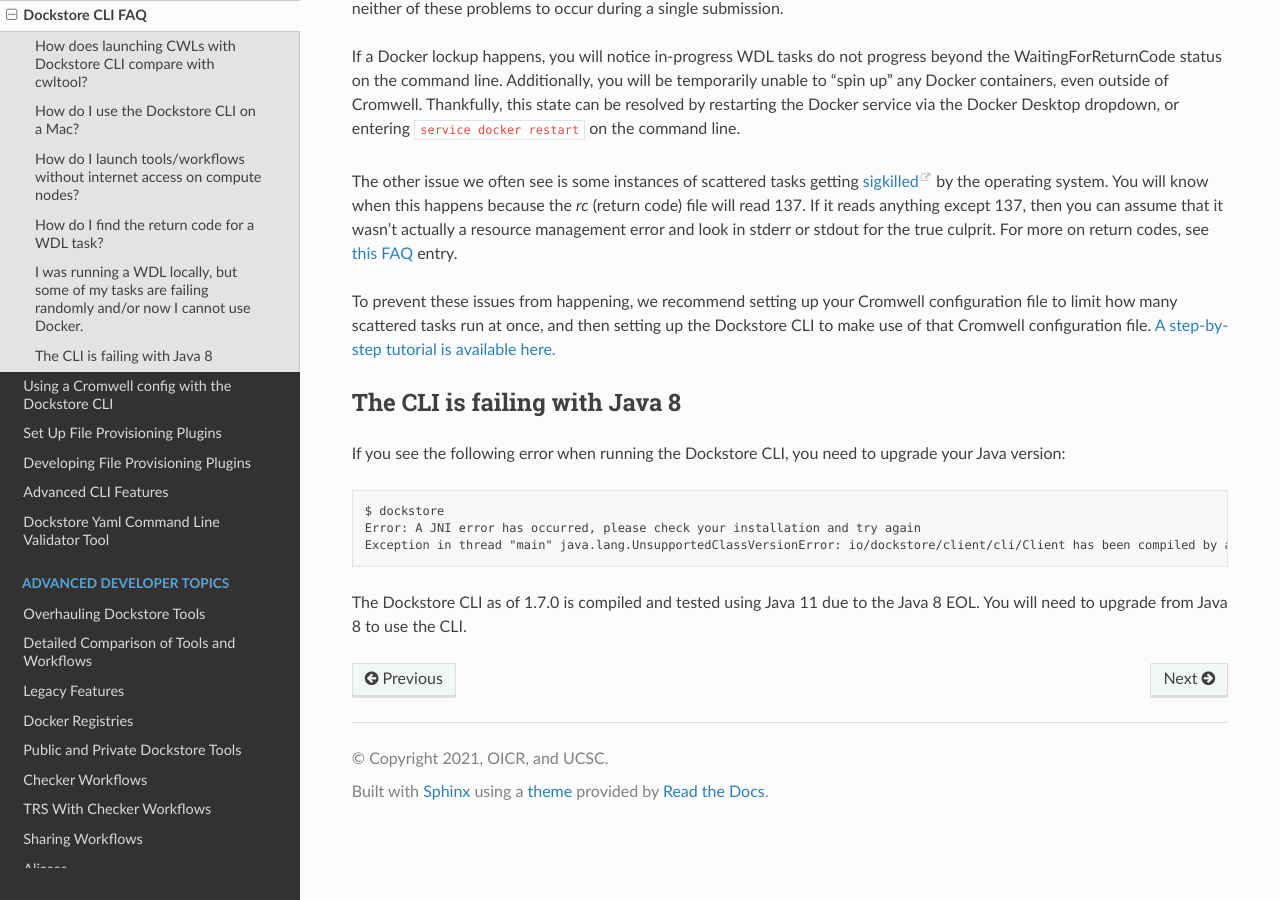
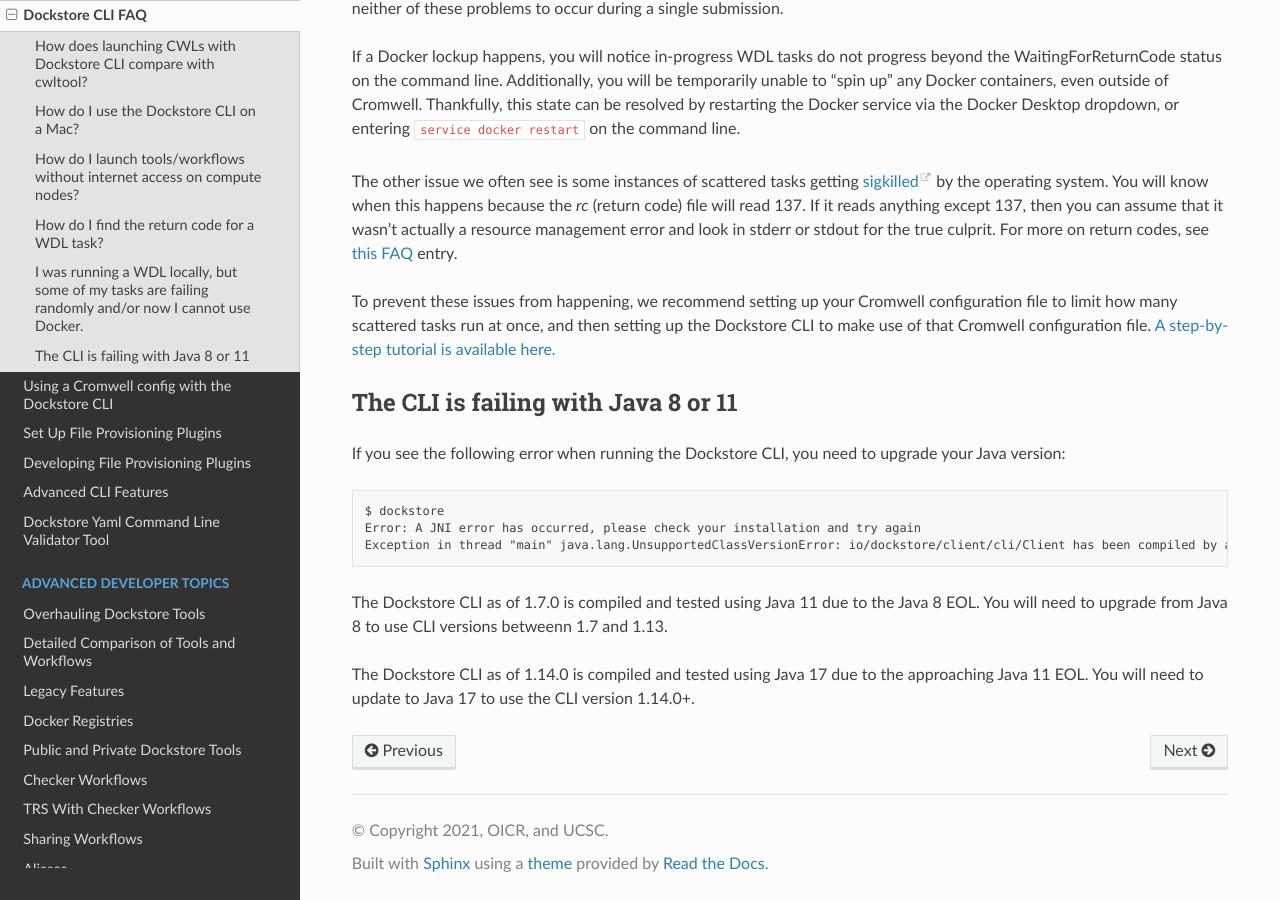
Before and after one commit to dockstore/dockstore-documentation, a Sphinx documentation site: the page built from docs/advanced-topics/dockstore-cli/dockstore-cli-faq.rst, in a window 1280 px wide and 900 px high, scrolled down 2130 px. Built offline with Sphinx 7.4.7 and the Read the Docs theme 2.0.0, drawn with Linux system fonts in a browser that asks for light colours; some of the changed text lies outside the part shown.

Commit message:
faq update

```diff
--- a/docs/advanced-topics/dockstore-cli/dockstore-cli-faq.rst
+++ b/docs/advanced-topics/dockstore-cli/dockstore-cli-faq.rst
@@ -84,8 +84,8 @@
 
 To prevent these issues from happening, we recommend setting up your Cromwell configuration file to limit how many scattered tasks run at once, and then setting up the Dockstore CLI to make use of that Cromwell configuration file. :doc:`A step-by-step tutorial is available here. </advanced-topics/dockstore-cli/local-cromwell-config>`
 
-The CLI is failing with Java 8
-------------------------------
+The CLI is failing with Java 8 or 11
+------------------------------------
 
 If you see the following error when running the Dockstore CLI, you need
 to upgrade your Java version:
@@ -97,4 +97,7 @@
     Exception in thread "main" java.lang.UnsupportedClassVersionError: io/dockstore/client/cli/Client has been compiled by a more recent version of the Java Runtime (class file version 55.0), this version of the Java Runtime only recognizes class file versions up to 52.0
 
 The Dockstore CLI as of 1.7.0 is compiled and tested using Java 11 due
-to the Java 8 EOL. You will need to upgrade from Java 8 to use the CLI.
+to the Java 8 EOL. You will need to upgrade from Java 8 to use CLI versions betweenn 1.7 and 1.13.
+
+The Dockstore CLI as of 1.14.0 is compiled and tested using Java 17 due
+to the approaching Java 11 EOL. You will need to update to Java 17 to use the CLI version 1.14.0+.
```
